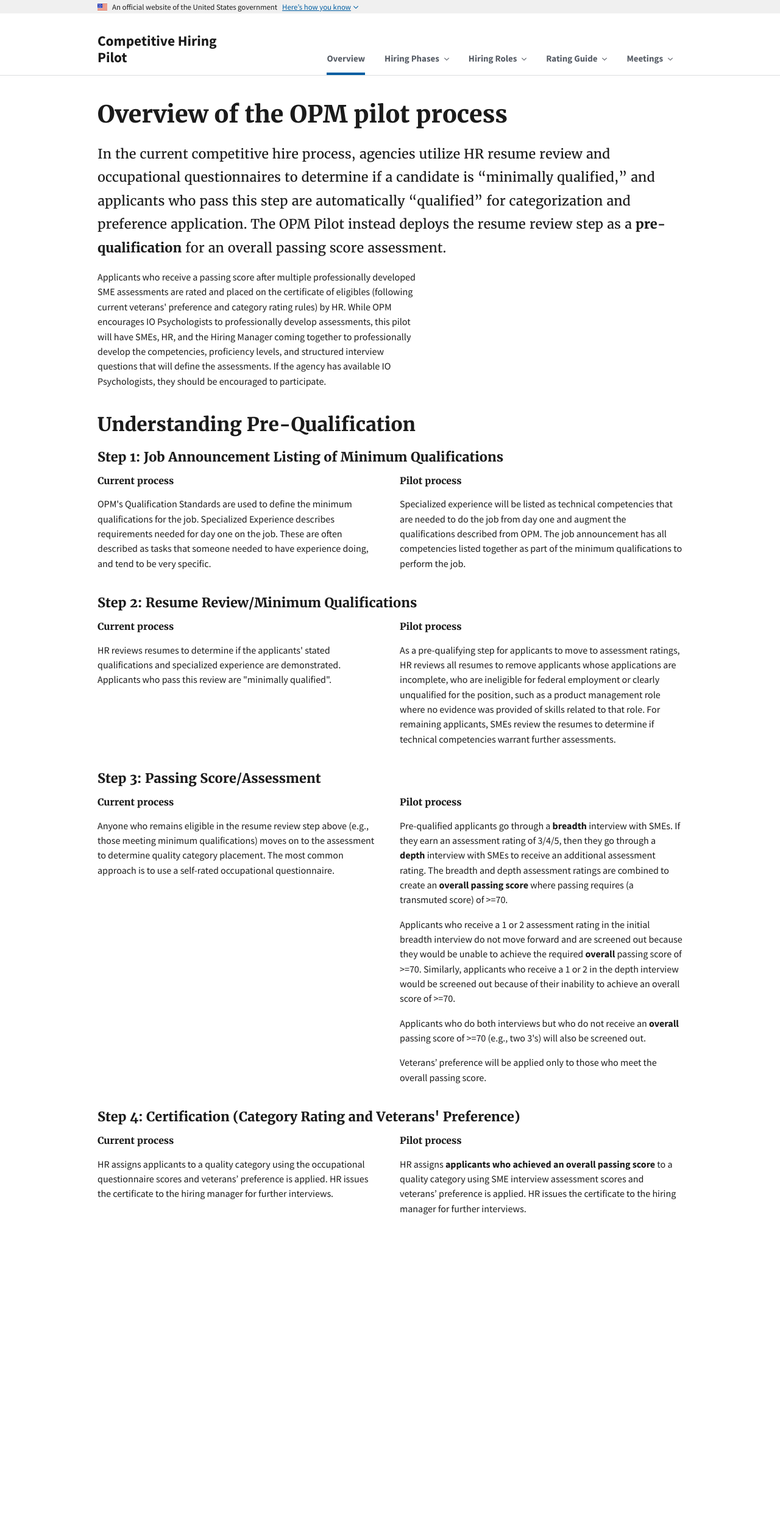
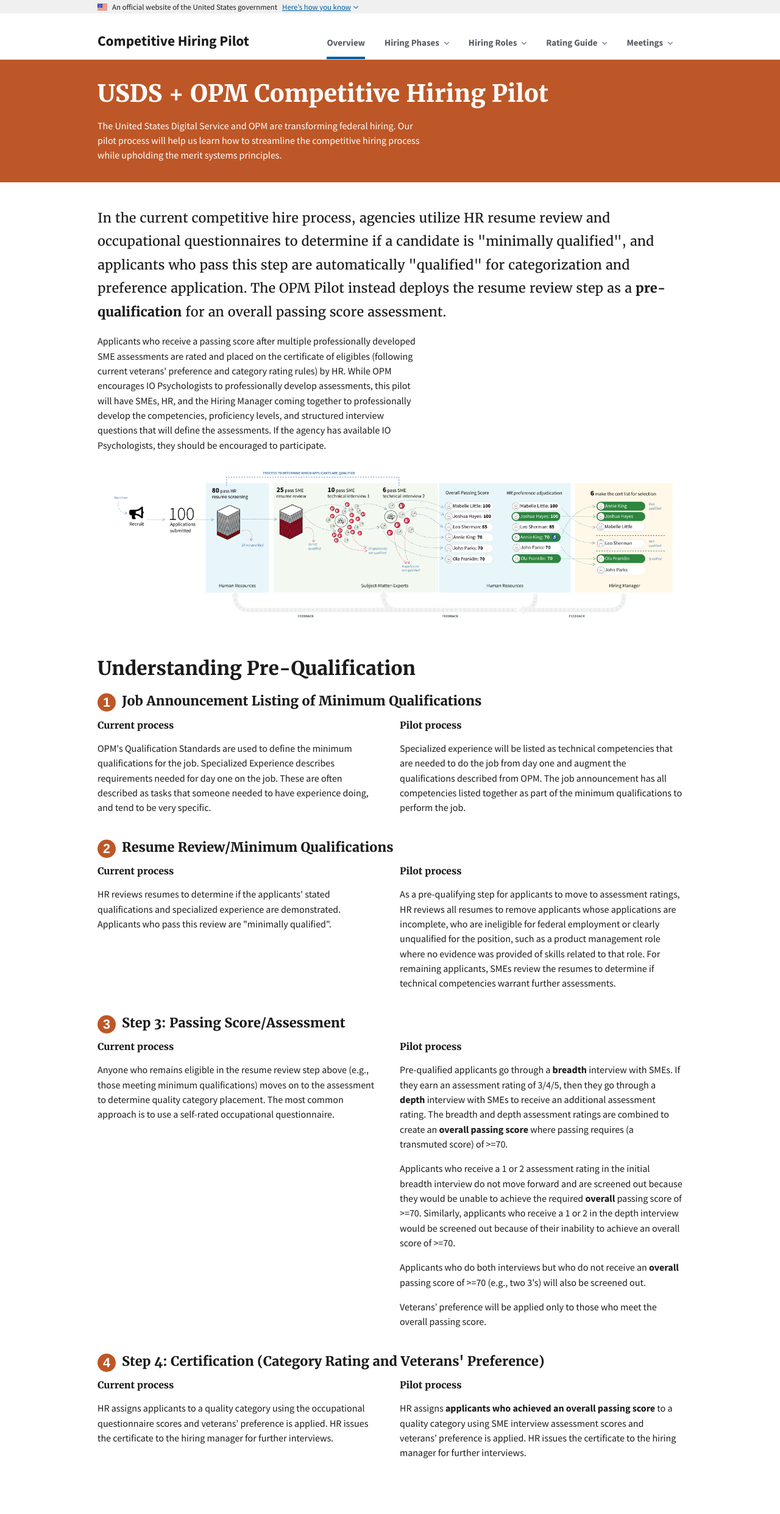
Before and after one commit to usds/SME-QA-Website, a Jekyll site: the page built from pages/home.html, in a window 1280 px wide. Shown: the whole page at 61% size. Built offline with Jekyll 4.4.1, drawn with Linux system fonts in a browser that asks for light colours; before the commit the page ends 2082 px from its top, so only the background shows below that.

Commit message:
Dresses up the home page a bit.

```diff
--- a/pages/home.html
+++ b/pages/home.html
@@ -5,24 +5,34 @@
 permalink: /
 ---
 
+<div class="chp-hero">
+  <div class="grid-container chp-hero__body">
+    <h1 class="chp-hero__title">USDS + OPM Competitive Hiring Pilot</h1>
+    <p class="chp-hero__desc">
+      {{ page.description }}
+    </p>
+  </div>
+</div>
+
 <div class="grid-container margin-y-5">
-  <h1>Overview of the OPM pilot process</h1>
   <p class="usa-intro">
-    In the current competitive hire process, agencies utilize HR resume review and occupational questionnaires to determine if a candidate is “minimally qualified,” and applicants who pass this step are automatically “qualified” for categorization
-    and preference application. The OPM Pilot instead deploys the resume review step as a <strong>pre-qualification</strong> for an overall passing score assessment.
+    In the current competitive hire process, agencies utilize HR resume review and occupational questionnaires to determine if a candidate is "minimally qualified", and applicants who pass this step are automatically "qualified" for categorization and preference application. The OPM Pilot instead deploys the resume review step as a <strong>pre-qualification</strong> for an overall passing score assessment.
   </p>
   <p>
     Applicants who receive a passing score after multiple professionally developed SME assessments are rated and placed on the certificate of eligibles (following current veterans' preference and category rating rules) by HR. While OPM encourages IO
     Psychologists to professionally develop assessments, this pilot will have SMEs, HR, and the Hiring Manager coming together to professionally develop the competencies, proficiency levels, and structured interview questions that will define the
     assessments. If the agency has available IO Psychologists, they should be encouraged to participate.
   </p>
+
+  <img src="{{site.baseurl}}/assets/img/multi-hurdle-process-v3.4.png" alt="Our multi-hurdle process diagram">
 </div>
 
+<div class="process-steps">
   <div class="grid-container">
     <div class="grid-row grid-gap margin-y-3">
       <div class="grid-col-12">
         <h2>Understanding Pre-Qualification</h2>
-      <h3>Step 1: Job Announcement Listing of Minimum Qualifications</h3>
+        <h3 data-step="1">Job Announcement Listing of Minimum Qualifications</h3>
       </div>
       <div class="tablet:grid-col padding-y-2">
         <h4>Current process</h4>
@@ -41,7 +51,7 @@
     </div>
     <div class="grid-row grid-gap margin-y-3">
       <div class="grid-col-12">
-      <h3>Step 2: Resume Review/Minimum Qualifications</h3>
+        <h3 data-step="2">Resume Review/Minimum Qualifications</h3>
       </div>
       <div class="tablet:grid-col padding-y-2">
         <h4>Current process</h4>
@@ -59,7 +69,7 @@
     </div>
     <div class="grid-row grid-gap margin-y-3">
       <div class="grid-col-12">
-      <h3>Step 3: Passing Score/Assessment</h3>
+        <h3 data-step="3">Step 3: Passing Score/Assessment</h3>
       </div>
       <div class="tablet:grid-col padding-y-2">
         <h4>Current process</h4>
@@ -82,7 +92,7 @@
     </div>
     <div class="grid-row grid-gap margin-y-3">
       <div class="grid-col-12">
-      <h3>Step 4: Certification (Category Rating and Veterans' Preference)</h3>
+        <h3 data-step="4">Step 4: Certification (Category Rating and Veterans' Preference)</h3>
       </div>
       <div class="tablet:grid-col padding-y-2">
         <h4>Current process</h4>
@@ -99,3 +109,4 @@
       </div>
     </div>
   </div>
+</div>
```
Also changed, not shown: _scss/_uswds-theme-custom-styles.scss (+44 -0 lines), assets/img/multi-hurdle-process-v3.4.png (added), assets/stylesheets/styles.css, 1 other file. Lines whose indentation alone changed are shown as unchanged.
